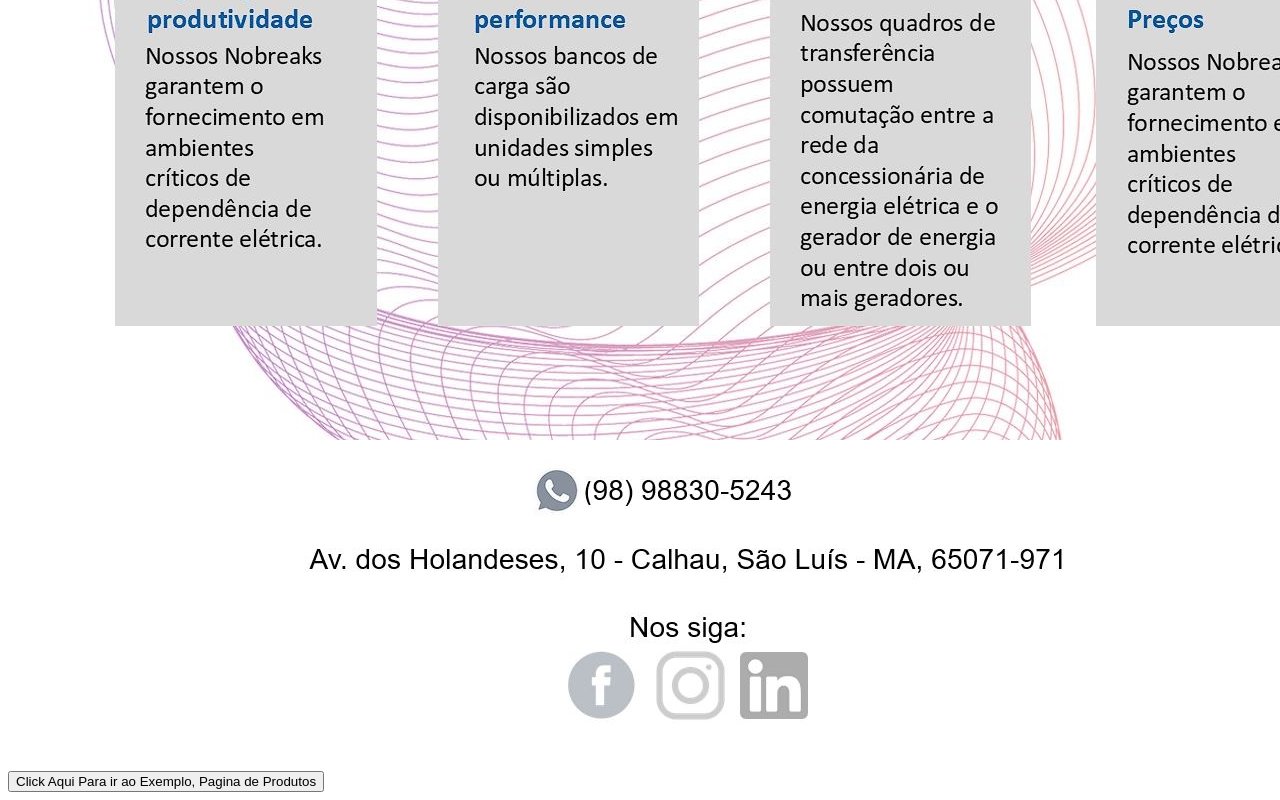
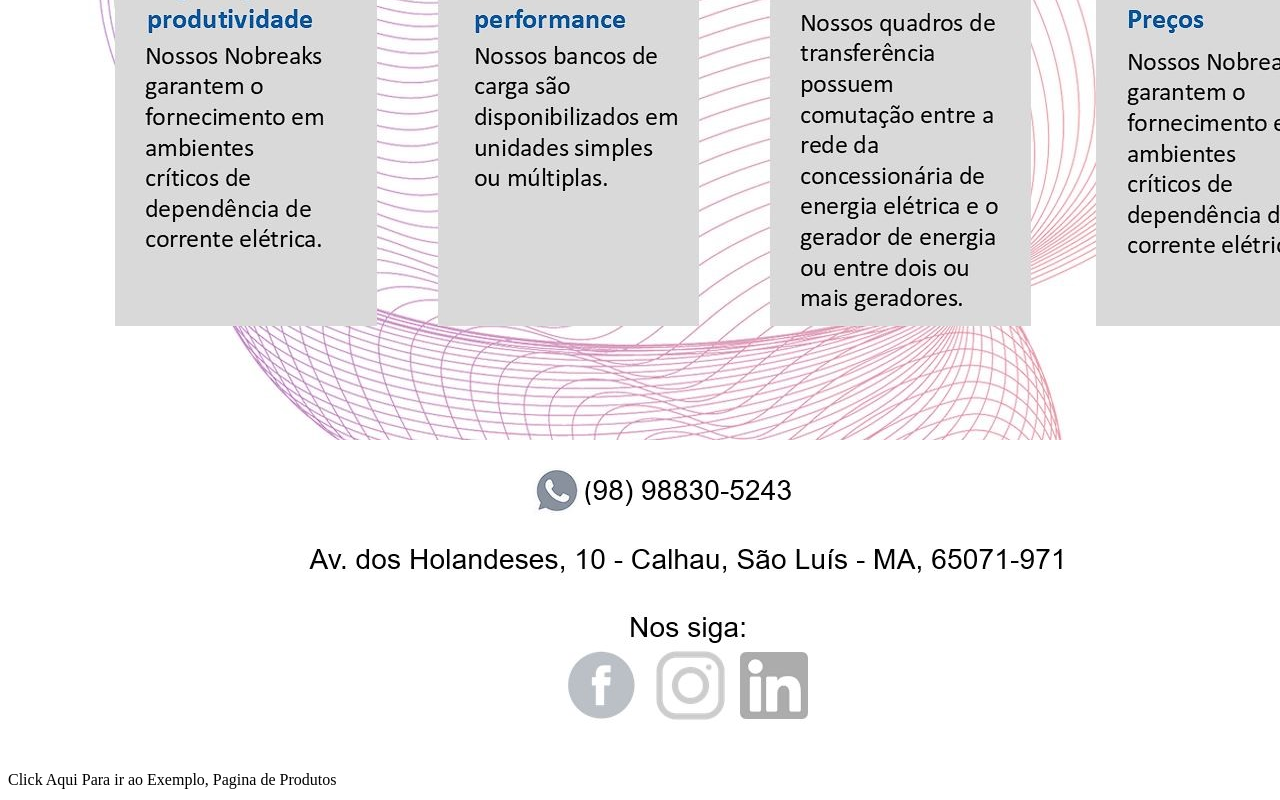
Before and after one commit to TonyMPCastro/siteE, a plain HTML site: page index.html in a window 1280 px wide. Shown: the part 766-1566 px from the top of the page. Drawn offline with Linux system fonts and the light colour scheme.

Commit message:
Update index.html

```diff
--- a/index.html
+++ b/index.html
@@ -9,7 +9,7 @@
 <img src="img/CapturarB.JPG">
 <img src="img/CapturarE.JPG">
 <img src="img/CapturarF.JPG">
-    <button>Click Aqui Para ir ao Exemplo, Pagina de Produtos</button>
+    <a>Click Aqui Para ir ao Exemplo, Pagina de Produtos</a>
 
 
 </body>
```
